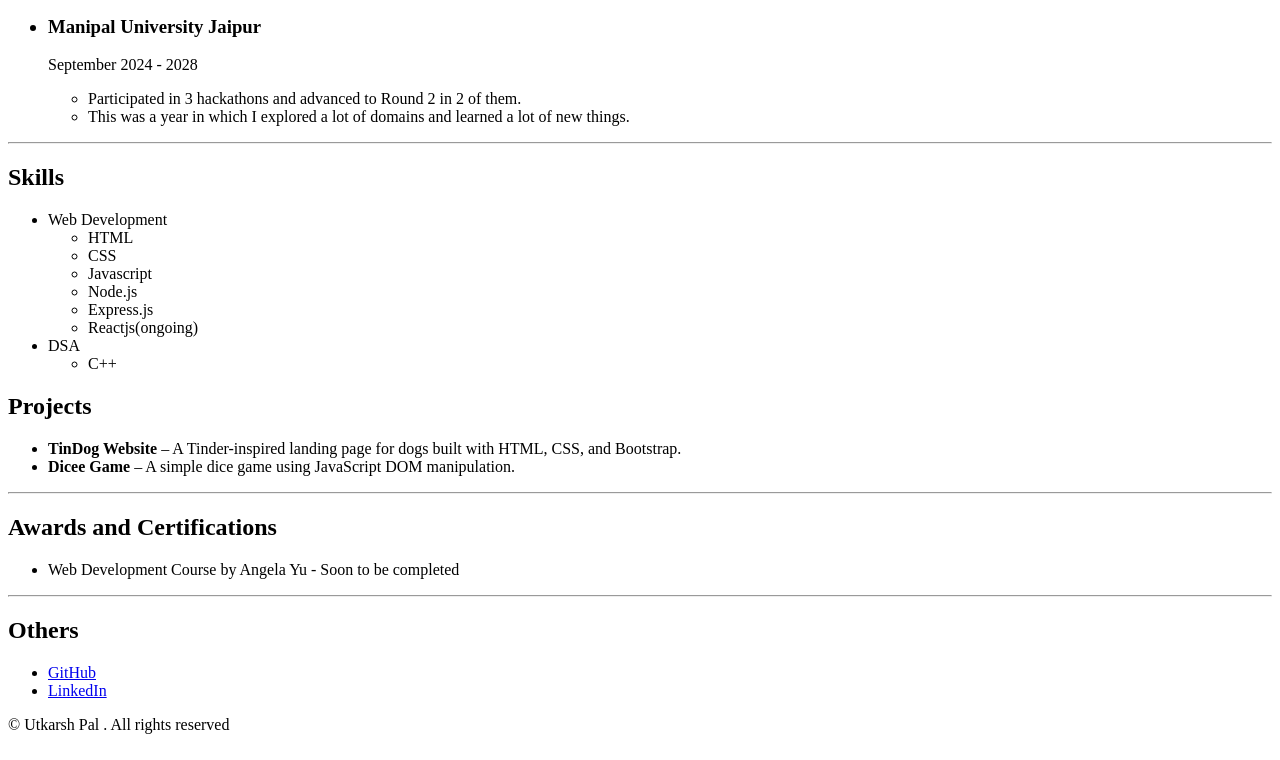
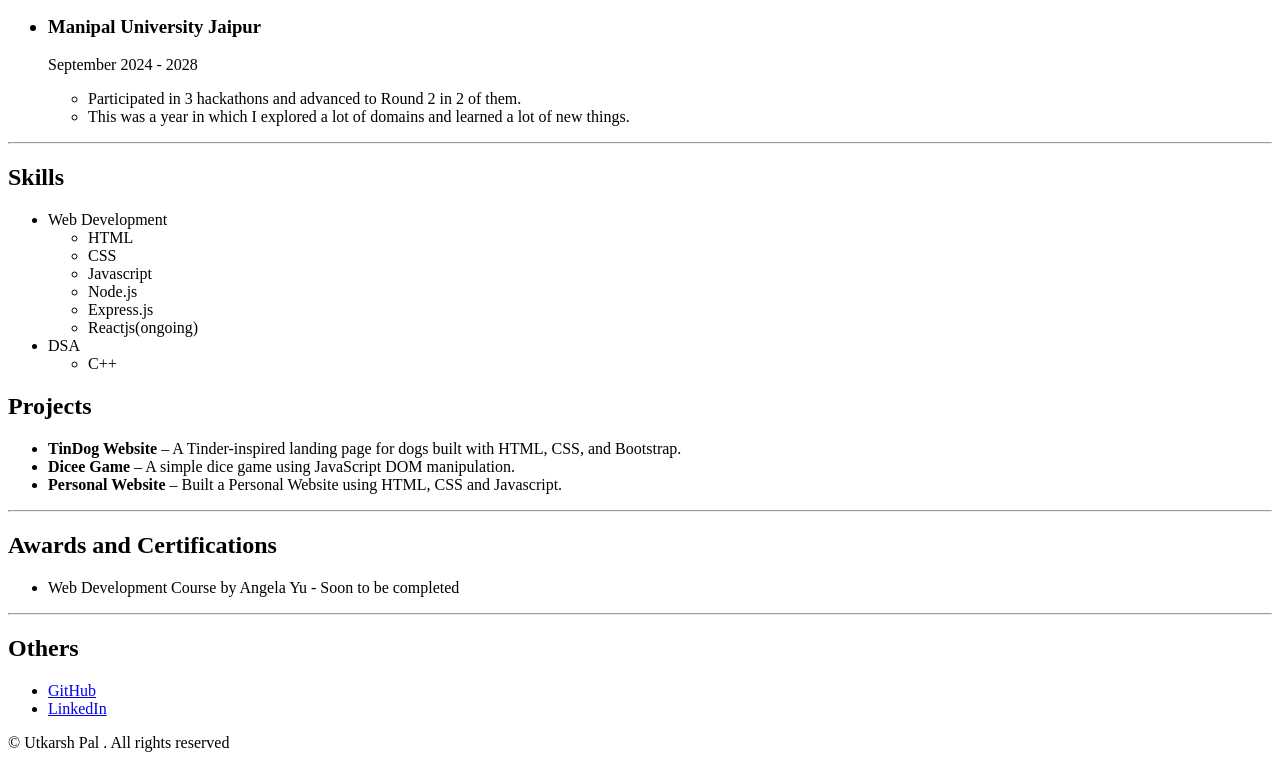
Before and after one commit to utkarshp2829/My-Resume, a plain HTML site: page index.html in a window 1280 px wide. Shown: the part 692-1452 px from the top of the page. Drawn offline with Linux system fonts and the light colour scheme.

Commit message:
Updated Projects section

```diff
--- a/index.html
+++ b/index.html
@@ -56,6 +56,7 @@
         <ul>
             <li><strong>TinDog Website</strong> – A Tinder-inspired landing page for dogs built with HTML, CSS, and Bootstrap.</li>
             <li><strong>Dicee Game</strong> – A simple dice game using JavaScript DOM manipulation.</li>
+            <li><strong>Personal Website</strong> – Built a Personal Website using HTML, CSS and Javascript.</li>
         </ul>
 
     <hr />
```
